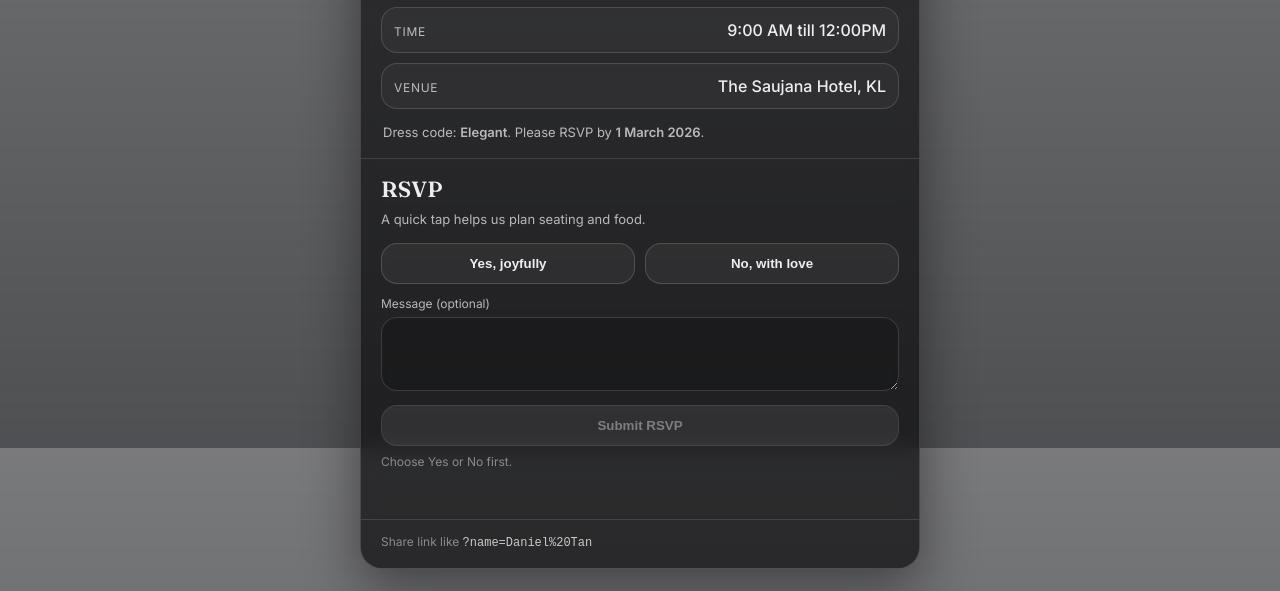
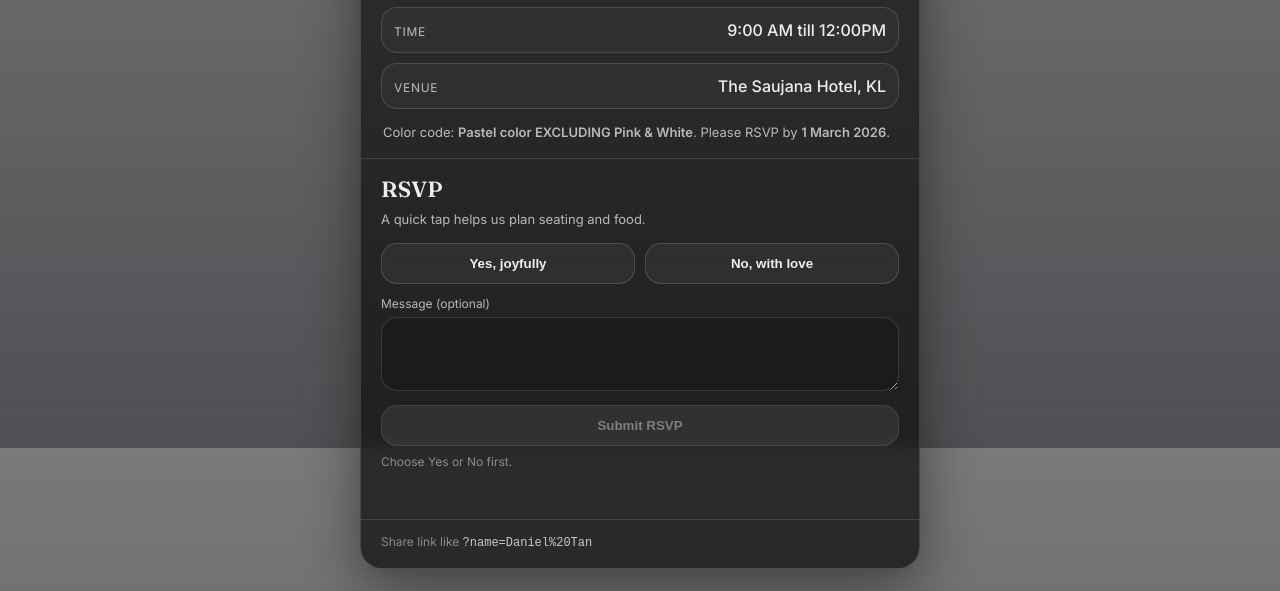
Before and after one commit to logenbeastly/wedding-invite, a plain HTML site: page index.html in a window 1280 px wide. Shown: the part 352-943 px from the top of the page. Drawn offline with Linux system fonts and the light colour scheme.

Commit message:
Update index.html

```diff
--- a/index.html
+++ b/index.html
@@ -54,7 +54,7 @@
         </div>
 
         <p class="note">
-          Dress code: <b>Elegant</b>. Please RSVP by <b>1 March 2026</b>.
+          Color code: <b>Pastel color EXCLUDING Pink & White</b>. Please RSVP by <b>1 March 2026</b>.
         </p>
       </header>
 
```
